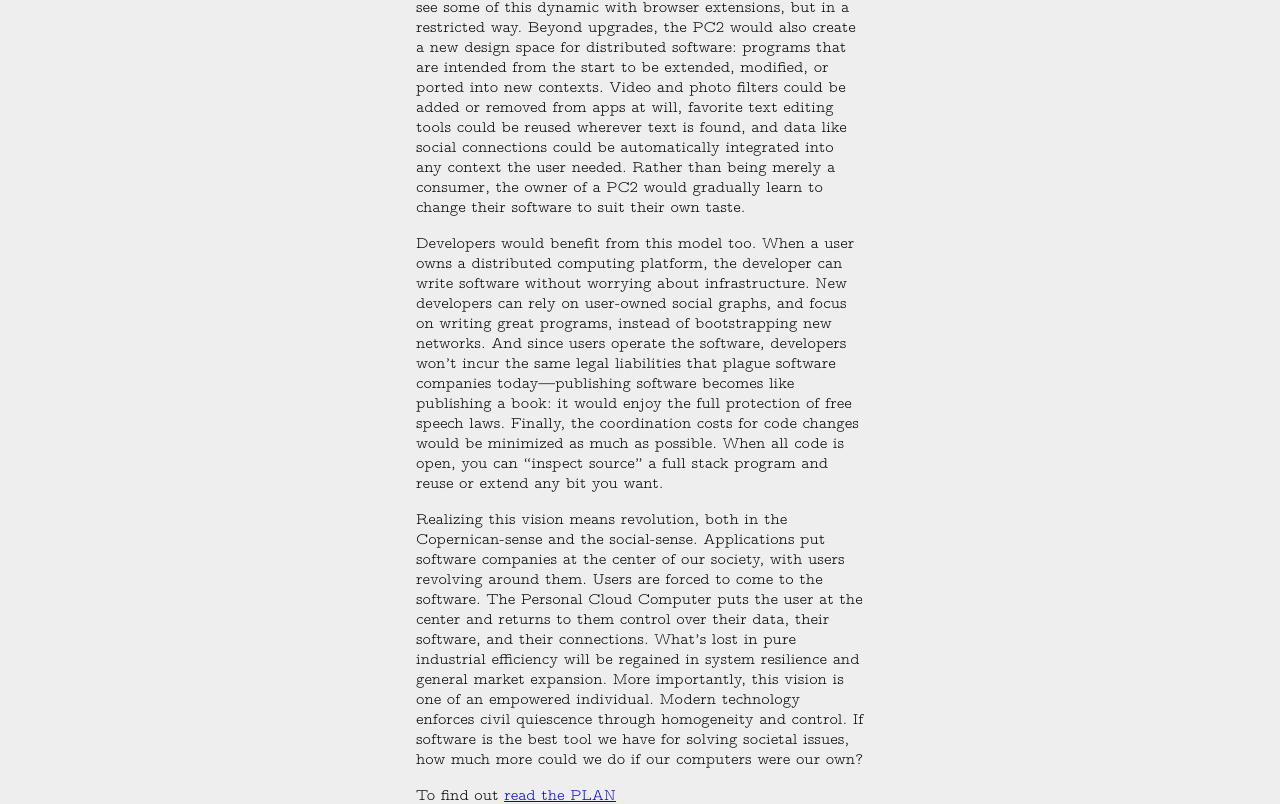
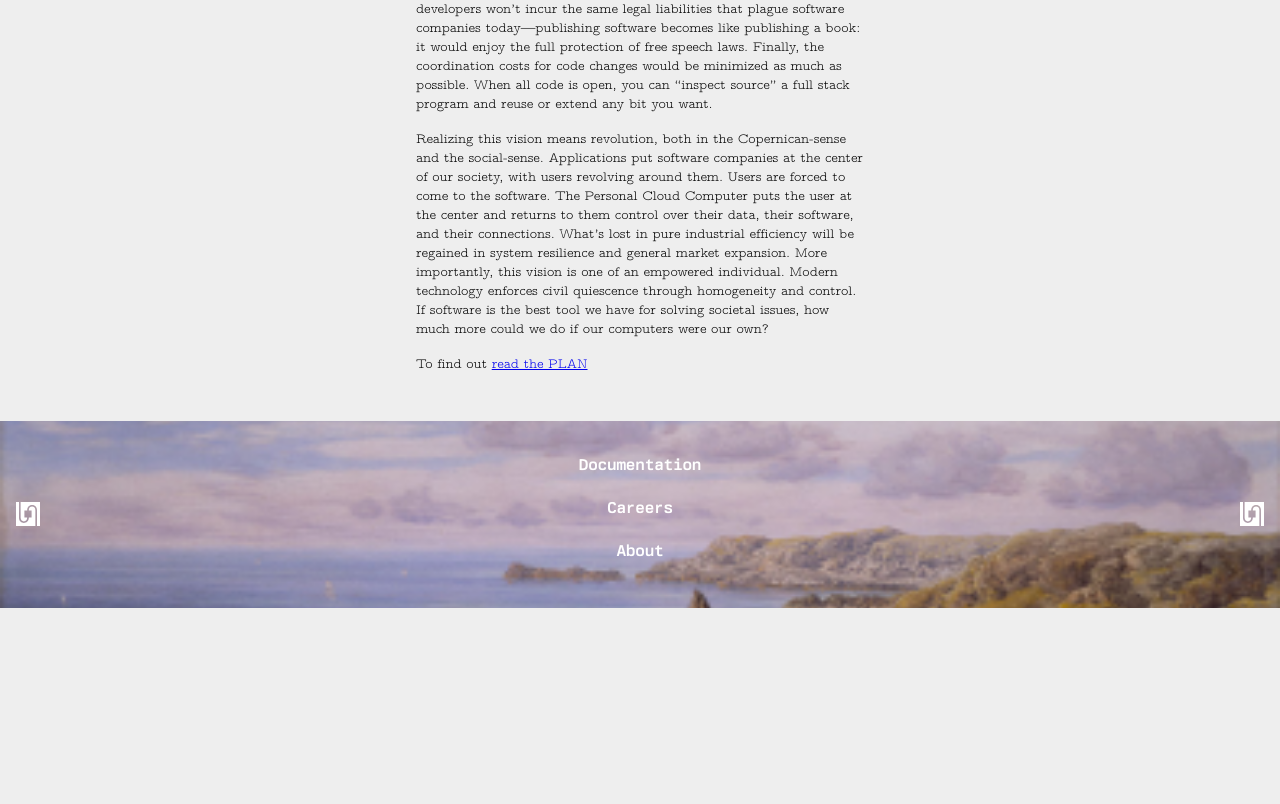
Before and after one commit to deathtothecorporation/vaporware.network, a Next.js app: page /about in a window 1280 px wide. Shown: the part 1679-2483 px from the top of the page. After the commit the page ends 2287 px from the top, so only its background shows below. Built offline with nearby package versions, Linux system fonts and the light colour scheme.

Commit message:
Adjust many font sizes across devices

```diff
--- a/src/app/globals.css
+++ b/src/app/globals.css
@@ -85,10 +85,12 @@ body {
 
 p {
   /*@apply text-xl;*/
-  font-size: 16px;
-  @apply md:text-base;
+  /*font-size: 16px;*/
+  @apply md:text-opmd;
+  @apply text-opmd-mobile;
+  /*@apply md:text-base;*/
   @apply mb-0;
-  line-height: normal;
+  /*line-height: normal;*/
 }
 
 .berkeley {
@@ -123,6 +125,10 @@ section header h1 {
   line-height: normal;
 }
 
+#vision p {
+  font-size: 14px;
+}
+
 nav#site-nav ul {
   @apply list-none !important;
   @apply flex;
@@ -139,7 +145,7 @@ nav#site-nav a {
 }
 
 footer#site-footer {
-  @apply text-[20px];
+  @apply text-opmd;
   @apply font-bold;
 }
 
@@ -180,8 +186,9 @@ button,
 [type="submit"],
 [type="button"] {
   font-family: "BerkeleyMono";
-  @apply text-[16px];
-  @apply md:text-[18px];
+  @apply text-opmd-mobile;
+  /*@apply text-[16px];*/
+  /*@apply md:text-[18px];*/
   @apply bg-black;
   @apply text-white;
   @apply whitespace-pre;
@@ -237,7 +244,7 @@ h1 {
 }
 
 h2 {
-  font-size: 20px;
+  @apply text-ophead2;
   @apply my-0;
   /*@apply md:text-lg;*/
   /*@apply underline;*/
@@ -322,7 +329,8 @@ pre.code {
   /*@apply rounded-md;*/
   /*@apply p-2;*/
   /*@apply my-2;*/
-  @apply text-[9px];
+  /*@apply text-opxs;*/
+  @apply text-opcode;
 }
 
 section#callouts {
@@ -366,7 +374,6 @@ section.main-points {
 }
 
 section.main-points article {
-  @apply max-w-[350px];
   @apply mb-opfn-sm;
   /*@apply w-full;*/
 }
@@ -415,7 +422,7 @@ section.system-components > article.right {
 }
 
 .system-components > article {
-  @apply max-w-[85vw];
+  @apply w-full;
   @apply md:max-w-[350px];
 }
 
@@ -424,7 +431,8 @@ article.left {
 }
 
 section#core-technology p {
-  @apply text-[16px];
+  @apply md:text-opmd;
+  @apply text-opmd-mobile;
 }
 
 section#core-technology article header {
@@ -597,12 +605,14 @@ section#use-cases article header {
   @apply flex;
   @apply items-start;
   @apply px-3;
-  @apply my-0;
+  @apply mt-0;
+  @apply mb-2;
+  @apply md:mb-0;
 }
 
 section#use-cases article p {
-  @apply text-[12px];
-  line-height: normal;
+  @apply md:text-opmd;
+  @apply text-opmd-mobile;
 }
 
 section#use-cases .case-area {
--- a/src/app/page.tsx
+++ b/src/app/page.tsx
@@ -108,7 +108,7 @@ const UseCasesSection = ({ children }: UseCasesSectionProps) => {
       </div>
 
       {/* mobile */}
-      <div className="md:hidden flex flex-col gap-y-[24px]">
+      <div className="md:hidden flex flex-col gap-y-[32px]">
         {children.map((child, index) => (
           <div key={index} className="relative">
             {/* Individual background per item */}
@@ -188,7 +188,7 @@ export default function Home() {
             <h1 className="md:w-[744px]">
               <Lockup className="mx-auto" size={200} color="white" />
             </h1>
-            <h2 className="no-underline font-bold berkeley text-[16px] md:text-[24px] mb-[60px] md:mb-[44px] lg:mb-[81px]">
+            <h2 className="no-underline font-bold berkeley text-opmd md:text-oplg mb-[60px] md:mb-[44px] lg:mb-[81px]">
               The Operating Function Company
             </h2>
             <div className="flex mb-[50px] md:mb-[54px] lg:mb-[70px] justify-center">
@@ -220,7 +220,7 @@ export default function Home() {
             <header className="">
               <h2>App-Less Software</h2>
             </header>
-            <p>
+            <p className="">
               Because software in an operating function isn’t siloed in apps,
               you have full access to the codebase, backend included. “Inspect
               source” everything, and change anything you want.
@@ -323,7 +323,7 @@ export default function Home() {
             </div>
 
             <div className="md:content-zone relative z-10 flex md:px-4 flex-col md:grid md:grid-cols-2 md:gap-x-opfn gap-y-opfn md:gap-y-0">
-              <article className="relative text-[16px]">
+              <article className="relative text-opmd">
                 <div className="absolute inset-0 block md:hidden">
                   <div className="jungle-bg">
                     <img
@@ -511,7 +511,7 @@ type CogClosure =
                         </div>
                       </div>
 
-                      <div className="mb-0">
+                      <div className="mb-0 pd:mt-0 pt-4">
                         <p className="mb-0 px-0">
                           Notice that the cog is free to change itself. It can
                           even replace itself with a completely new value.
@@ -552,17 +552,11 @@ type CogClosure =
           <section className="content-zone w-opfn mx-auto container">
             <p>
               An operating function is a programming environment that combines
-              aspects of Erlang/OTP, the EVM, and Lisp. Like
+              aspects of Erlang/OTP, the EVM, and Lisp.
             </p>
             <p>
-              Erlang, the system is functional, supports concurrency through
-              message passing, and programs can be hot reloaded without
-              downtime. Like the EVM, program state is automatically persisted.
-              Programs keep everything “in memory” and will run forever (but
-              there is no global consensus). Like Lisp, programs can universally
-              introspect themselves and their environment, and dynamically
-              introduce new code.
-            </p>
+    Like Erlang, the system is functional, supports concurrency through message passing, and programs can be hot reloaded without downtime. Like the EVM, program state is automatically persisted. Programs keep everything “in memory” and will run forever (but there is no global consensus). Like Lisp, programs can universally introspect themselves and their environment, and dynamically introduce new code.
+  </p>
           </section>
 
           <div className="content-zone my-opfn-sm md:my-opfn flex flex-row space-between items-center">
@@ -587,7 +581,7 @@ type CogClosure =
               <div className="w-full flex items-center justify-around">
                 <pre className="code">
                   <code
-                    className="text-[12px]"
+                    className="text-opsm"
                     style={{
                       whiteSpace: "pre-wrap",
                       wordWrap: "break-word",
--- a/src/components/HamburgerMenu.tsx
+++ b/src/components/HamburgerMenu.tsx
@@ -1,21 +1,13 @@
 "use client";
 
-import React, {
-  useState,
-  Children,
-  ReactNode,
-  ReactElement,
-} from "react";
+import React, { useState, Children, ReactNode, ReactElement } from "react";
 
 interface HamburgerMenuProps {
   children: ReactNode;
   color?: string;
 }
 
-const HamburgerMenu = ({
-  children,
-  color = "white",
-}: HamburgerMenuProps) => {
+const HamburgerMenu = ({ children, color = "white" }: HamburgerMenuProps) => {
   const [isOpen, setIsOpen] = useState(false);
 
   const toggleMenu = () => {
@@ -74,15 +66,9 @@ const HamburgerMenu = ({
           </>
         ) : (
           <>
-            <div
-              className={`border-${color} border-b-2 w-[32px]`}
-            ></div>
-            <div
-              className={`border-${color} border-b-2 w-[32px]`}
-            ></div>
-            <div
-              className={`border-${color} border-b-2 w-[32px]`}
-            ></div>
+            <div className={`border-${color} border-b-2 w-[32px]`}></div>
+            <div className={`border-${color} border-b-2 w-[32px]`}></div>
+            <div className={`border-${color} border-b-2 w-[32px]`}></div>
           </>
         )}
       </button>
@@ -99,10 +85,8 @@ const HamburgerMenu = ({
 
       {/* Menu Panel */}
       <div
-        className={`fixed z-[50] top-0 right-0 h-full w-full md:w-1/3 bg-white transform transition-transform duration-300 ease-in-out ${
-          isOpen
-            ? "shadow-lg translate-x-0"
-            : "shadow-none translate-x-full"
+        className={`bg-[#EEE] fixed z-[50] top-0 right-0 h-full w-full md:w-1/3 bg-white transform transition-transform duration-300 ease-in-out ${
+          isOpen ? "shadow-lg translate-x-0" : "shadow-none translate-x-full"
         }`}
       >
         <div className="">{addCloseHandler(children)}</div>
--- a/src/components/UseCase.tsx
+++ b/src/components/UseCase.tsx
@@ -23,7 +23,7 @@ export default function CaseArticle({
         <div className="number">{number}</div>
         <div className="title">
           <div className="header-line"></div>
-          <h2 className="mb-[8px] text-[16px]">{title}</h2>
+          <h2 className="md:text-opmd text-opmd-mobile">{title}</h2>
         </div>
       </header>
       {hasBackground ? (
--- a/tailwind.config.ts
+++ b/tailwind.config.ts
@@ -8,10 +8,46 @@ const config: Config = {
   ],
   theme: {
     screens: {
-      md: '810px',    // 810px and up
-      lg: '1728px',   // 1728px and up
+      md: "810px", // 810px and up
+      lg: "1728px", // 1728px and up
     },
     extend: {
+      fontSize: {
+        opcode: ['9px', {
+          lineHeight: '1.1',
+        }],
+        opxs: [ '9px', {
+          lineHeight: "1.3", // 18px - good for small text readability
+          letterSpacing: "0.01em", // slightly looser for small text
+          fontWeight: "400",
+        }
+        ],
+        opsm: [ '12px', {
+          lineHeight: "normal", // 18px - good for small text readability
+          letterSpacing: "0.01em", // slightly looser for small text
+          fontWeight: "400",
+        }],
+        opmd: ['16px', {
+          lineHeight: "normal", // 25.6px - optimal for body text
+          letterSpacing: "-0.011em", // slight tightening for clarity
+          fontWeight: "400",
+        }],
+        "opmd-mobile": ['20px', {
+          lineHeight: "normal", // 25.6px - optimal for body text
+          letterSpacing: "-0.011em", // slight tightening for clarity
+          fontWeight: "400",
+        }],
+        ophead2: ['22px', {
+          lineHeight: "1.3", // 31.2px - good for headers
+          letterSpacing: "-0.018em", // tighter for headlines
+          fontWeight: "500",
+        }],
+        oplg: ['24px', {
+          lineHeight: "1.3", // 31.2px - good for headers
+          letterSpacing: "-0.018em", // tighter for headlines
+          fontWeight: "500",
+        }],
+      },
       backgroundImage: {
         "gradient-radial": "radial-gradient(var(--tw-gradient-stops))",
         "gradient-conic":
@@ -34,6 +70,7 @@ const config: Config = {
         "opfn-narrow": "651px", // 651px
         "opfn-mid": "49.5rem", // 792px
         opfn: "58.5rem", // 936px
+        "opfn-lg": "64rem",
       },
     },
   },
```
